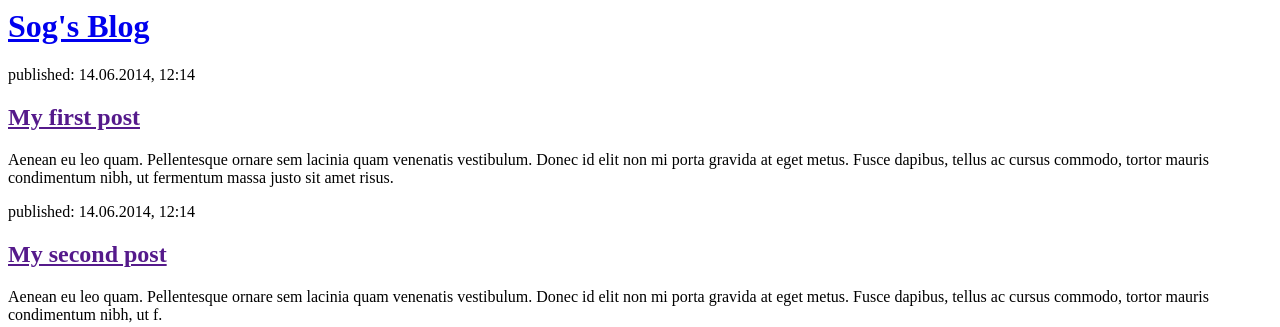
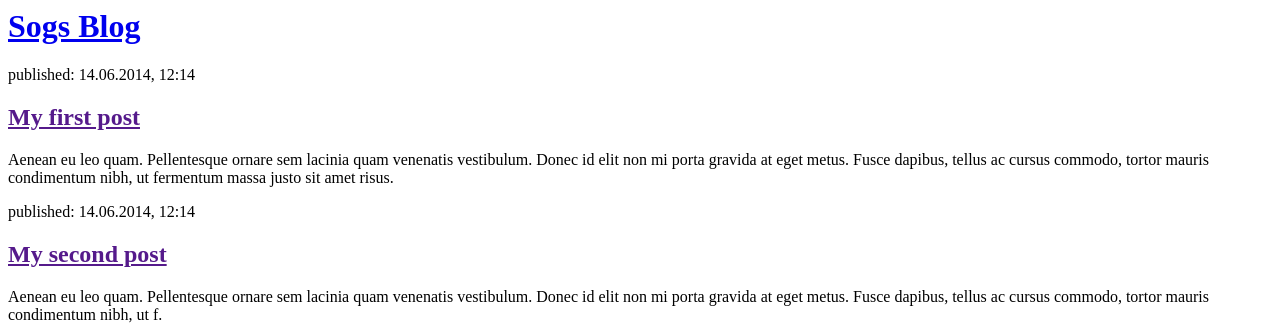
Before and after one commit to micktravers/my-first-blog, a Django app: page / in a window 1280 px wide. Shown: the top 327 px of the page. Run offline with Django 3.2, Linux system fonts and the light colour scheme.

Commit message:
Changed the HTML for site.

```diff
--- a/blog/templates/blog/post_list.html
+++ b/blog/templates/blog/post_list.html
@@ -1,10 +1,10 @@
 <html>
     <head>
-        <title>Sog's blog</title>
+        <title>Sogs blog</title>
     </head>
     <body>
         <div>
-            <h1><a href="/">Sog's Blog</a></h1>
+            <h1><a href="/">Sogs Blog</a></h1>
         </div>
 
         <div>
--- a/blog/views.py
+++ b/blog/views.py
@@ -1,5 +1,8 @@
 from django.shortcuts import render
+from django.utils import timezone
+from .models import Post
 
 # Create your views here.
 def post_list(request):
-    return render(request, 'blog/post_list.html', {})
+    posts = Post.objects.filter(published_date__lte=timezone.now()).order_by('published_date')
+    return render(request, 'blog/post_list.html', {'post': posts})
```
